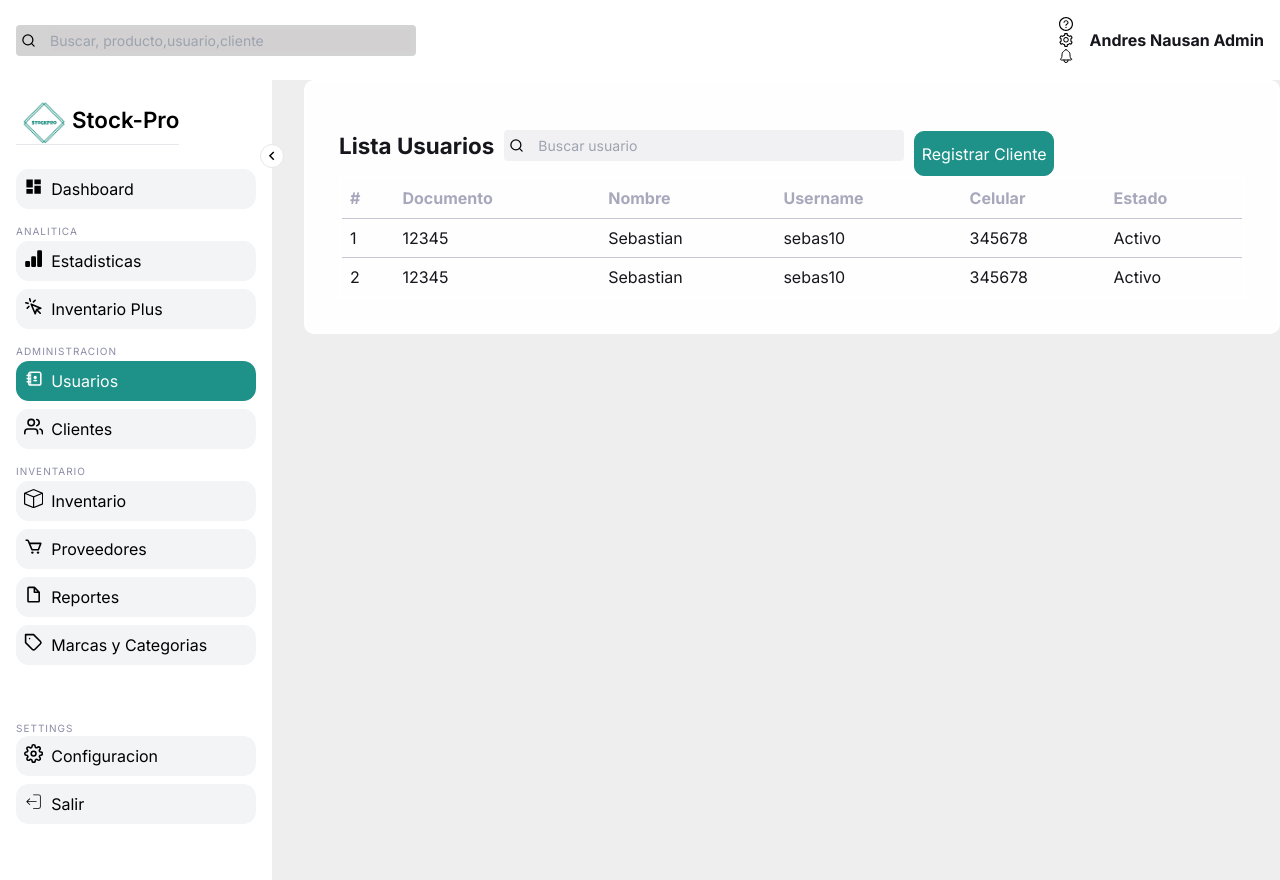
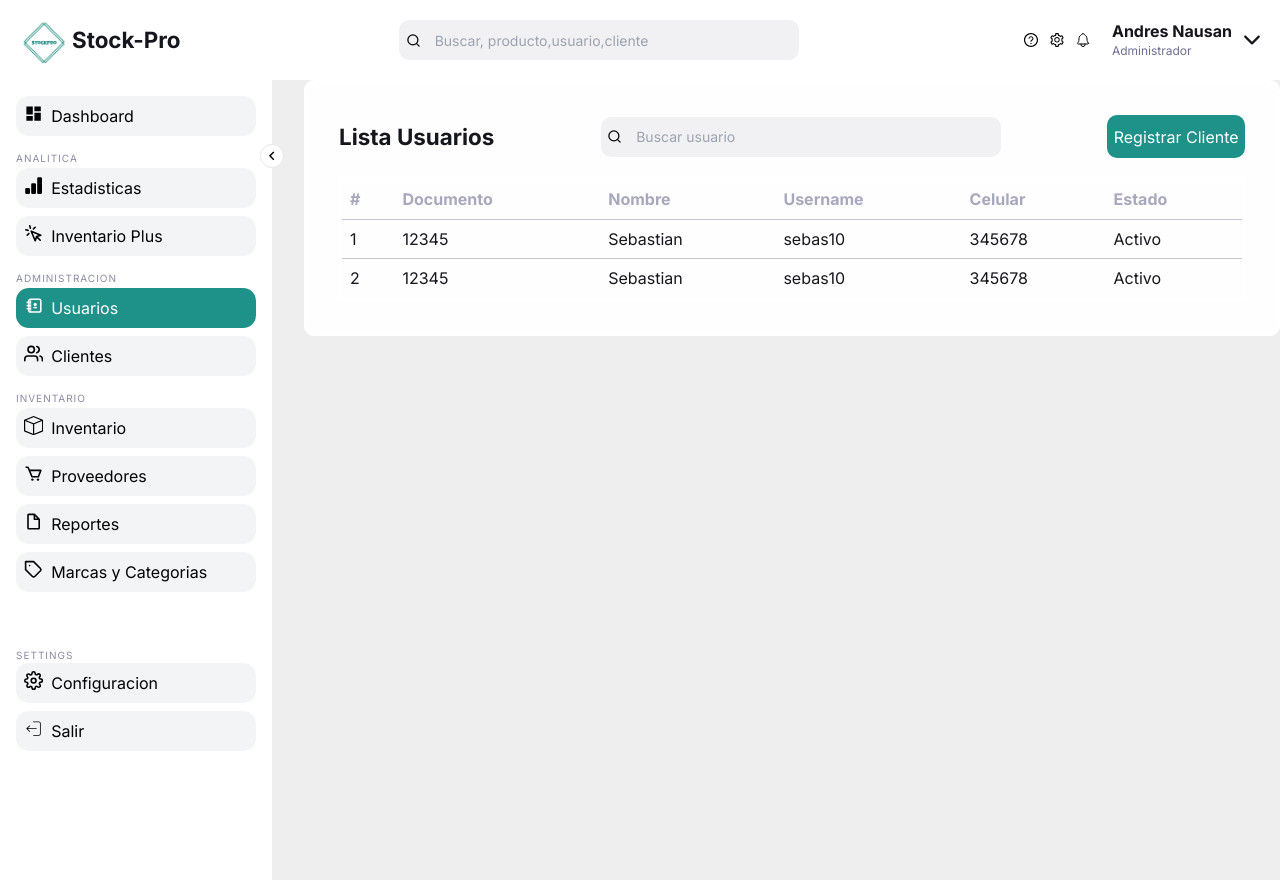
Before and after one commit to DevSculptors/frontend-stockpro, a Next.js app: page /dashboard/users in a window 1280 px wide. Built offline with nearby package versions, Linux system fonts and the light colour scheme; no server answers.

Commit message:
NavBar y Side Bar

```diff
--- a/src/app/dashboard/layout.tsx
+++ b/src/app/dashboard/layout.tsx
@@ -8,6 +8,7 @@ import { ModalContext } from "@/context/ModalContext";
 import ModalBase from "@/app/components/Modal/Modal";
 import CreateUserDialog from "./users/Dialogs/CreateUserDialog";
 import { ReactNode, useMemo, useState } from "react";
+import EditUserDialog from "./users/Dialogs/EditUserDialog";
 
 interface Props {
   children: ReactNode | ReactNode[];
@@ -35,7 +36,7 @@ function DashboardLayout({ children }: Props) {
       case "addUser":
         return <CreateUserDialog />;
         case "editUser":
-          return <CreateUserDialog />;
+          return <EditUserDialog />;
       default:
         break;
     }
--- a/src/app/dashboard/users/editUser/editUser.tsx
+++ b/src/app/dashboard/users/Dialogs/EditUserDialog.tsx
@@ -1,38 +1,25 @@
 'use client'
 import {Form} from "@/components/Form";
-import React, { useState } from 'react';
-import Modal from 'react-modal';
-import styles from "../style.module.css";
-
-interface EditProps {
-    title: string
-}
+import React, { useContext } from 'react';
+import { ModalContext } from "@/context/ModalContext";
 
 
-function EditUser({title}:EditProps) {
-    const [isModalOpen, setIsModalOpen] = useState(true);
-    const openModal = () => {
-        setIsModalOpen(true);
+function EditUserDialog() {
+    const { setOpen } = useContext(ModalContext);
+    const onSubmit = (values: any) => {
+        console.log("click en editar usuario");
+        setOpen(false);
+        console.log(values);
     };
 
-    const closeModal = () => {
-        setIsModalOpen(false);
-    };
+    const onCancel = () => {
+        console.log("click en cancelar");
+        setOpen(false);
 
-    const onSubmit = (values:any) => {
-        console.log(values);
-        closeModal();
-    };
+    }
     return (
-        <Modal
-            isOpen={isModalOpen}
-            onRequestClose={closeModal}
-            contentLabel="Add User Modal"
-            className={styles.modalAddUsers}
-            overlayClassName={styles.overlay}
-        >
         <Form
-            title={title}
+            title={"Editar Usuario"}
             onSubmit={onSubmit}
         ><div>
             <div className='my-[10px] grid grid-cols-2 gap-4'>
@@ -105,6 +92,7 @@ function EditUser({title}:EditProps) {
             <div className='my-[10px] grid grid-cols-2 gap-4'>
                 <Form.CancelButton
                     buttonText="Cancelar"
+                    onClick={onCancel}
                 />
                 <Form.SubmitButton
                     buttonText="Editar"
@@ -113,8 +101,7 @@ function EditUser({title}:EditProps) {
 
         </div>
         </Form>
-        </Modal>
     )
 }
 
-export default EditUser
+export default EditUserDialog
--- a/src/app/dashboard/users/page.tsx
+++ b/src/app/dashboard/users/page.tsx
@@ -11,9 +11,12 @@ function User() {
 
   const { open, setOpen, id, setId } = useContext(ModalContext);
 
-  const openModalEdit = () => {};
-
-  const EditUser = () => {};
+  const EditUser = () => {
+      if (setId) {
+      setOpen(true);
+      setId("editUser");
+      console.log(id, "id modal", open, "open modal");}
+  };
 
   return (
     <div className={styles.containerUser}>
@@ -57,13 +60,7 @@ function User() {
         <Table.Row
           indexRow="1"
           rowData={["1", "12345", "Sebastian", "sebas10", "345678", "Activo"]}
-          functionEdit={() => {
-            if (setId) {
-              setOpen(true);
-              setId("editUser");
-              console.log(id, "id modal", open, "open modal");
-            }
-          }}
+          functionEdit={EditUser}
         />
         <Table.Row
           indexRow="2"
--- a/src/app/dashboard/users/style.module.css
+++ b/src/app/dashboard/users/style.module.css
@@ -3,6 +3,12 @@
   padding: 2rem;
   border: 3px solid #fff;
   border-radius: 10px;
+}
+.containerTittle{
+  display: flex;
+  justify-content: space-between;
+  align-items: center;
+  gap: 10px;
 }
 .tittleList{
   font-style: normal;
@@ -13,13 +19,11 @@
   white-space: nowrap;
 }
 .buttonCreateUser{
-  margin-top: 1rem;
   background: #1E9189;
   color: white;
   text-align: center;
   border-radius: 10px;
   padding: .6rem 0.4rem;
-  border: 1px solid #1E9189;
   transition-duration: .3s;
   display: flex;
   align-items: center;
@@ -36,22 +40,17 @@
 .divSearch{
   display: flex;
   width: 400px;
-  padding: 5px 5px;
   align-items: center;
   gap: 14px;
   flex-shrink: 0;
-  border-radius: 4px;
+  border-radius: 10px;
   background: #F1F1F4;
+  padding: .6rem 0.4rem;
 }
 .inputSearch{
   background: #F1F1F4;
   font-size: 14px;
   font-style: normal;
-}
-.containerTittle{
-  display: flex;
-  align-items: center;
-  gap: 10px;
 }
 .modalAddUsers {
   width: fit-content;
--- a/src/components/Form/components/CheckBox.tsx
+++ b/src/components/Form/components/CheckBox.tsx
@@ -18,15 +18,12 @@ export function CheckBox ({label, options, name }: CheckBoxProps) {
     const { formValues, setFormValues } = useContext(FormContext)!
 
     const handleChange = (event: React.ChangeEvent<HTMLInputElement>) => {
-        const { value, checked} = event.target
-        setFormValues((prevValues) => ({
-            ...prevValues,
-            [name]: {
-                ...prevValues[name],
-                [value]: checked,
-            },
+        const { checked } = event.target;
+        setFormValues((prevFormValues) => ({
+            ...prevFormValues,
+            [name]: checked,
         }));
-    }
+    };
 
     return (
         <div className={styles.checkBox}>
@@ -41,7 +38,7 @@ export function CheckBox ({label, options, name }: CheckBoxProps) {
                             id={option.value}
                             name={name}
                             value={option.value}
-                            checked={formValues[name]?.[option.value] || false}
+                            checked={formValues[name] || false}
                             onChange={handleChange}
                         />
                         <label htmlFor={option.value}>{option.label}</label>
--- a/src/components/NavBar/Buttoms.tsx
+++ b/src/components/NavBar/Buttoms.tsx
@@ -23,7 +23,7 @@ const searchItems = [
 ];
 export default function Buttoms() {
   return (
-    <ul>
+    <ul className={styles.buttonsNav}>
       {searchItems.map(({ name, href, icon: Icon }, index) => (
         <li key={index}>
           <Link
--- a/src/components/NavBar/NavBar.tsx
+++ b/src/components/NavBar/NavBar.tsx
@@ -6,13 +6,24 @@ import Button from "./Buttoms";
 import SearchButton from "./SearchButtom"
 import RoleUser from "./RoleUser";
 import styles from "./style.module.css";
+import Image from "next/image";
 
 const Navbar = () => {
     return (
         <>
             <div className="w-full h-20  sticky top-0 bg-white">
-                <div className="container mx-auto px-4 h-full">
+                <nav className="container mx-auto px-4 h-full">
                     <div className="flex justify-between items-center h-full">
+                        <div className={styles.sidebar__top}>
+                            <Image
+                                src="/logo.png"
+                                alt="Logo"
+                                width={90}
+                                height={90}
+                                className={styles.sidebar__logo}
+                            />
+                            <p className={styles.sidebar__logo_name}>Stock-Pro</p>
+                        </div>
                         <ul className="hidden md:flex gap-x-6 ">
                             <li>
                                 <SearchButton />
@@ -24,7 +35,7 @@ const Navbar = () => {
                         </ul>
 
                     </div>
-                </div>
+                </nav>
             </div>
         </>
     );
--- a/src/components/NavBar/RoleUser.tsx
+++ b/src/components/NavBar/RoleUser.tsx
@@ -1,19 +1,28 @@
 import styles from "./style.module.css";
+import { IoIosArrowDown } from 'react-icons/io';
 
 const roleItem = [
   {
     name: "Andres Nausan ",
-    roleName: "Admin ",
+    roleName: "Administrador",
   },
 ];
+
 export default function RoleUser() {
   return (
     <ul>
       {roleItem.map(({ name, roleName }, index) => (
         <li key={index} className={styles.nameUser}>
-          <div className={styles.divRole}>
-            <span className={styles.spanRole}>{name}</span>
-            <span className={styles.spanRoleName}>{roleName}</span>
+          <div className={styles.divNameRol}>
+            <div className={styles.divRole}>
+              <span className={styles.nameUser}>{name}</span>
+              <span className={styles.roleUser}>{roleName}</span>
+            </div>
+            <div>
+              <a href= "/dashboard">
+                <IoIosArrowDown size={24} />
+              </a>
+            </div>
           </div>
         </li>
       ))}
--- a/src/components/NavBar/style.module.css
+++ b/src/components/NavBar/style.module.css
@@ -9,31 +9,35 @@
 .divSearch{
     display: flex;
     width: 400px;
-    padding: 5px 5px;
     align-items: center;
     gap: 14px;
     flex-shrink: 0;
-    border-radius: 4px;
-    background: lightgray;
+    border-radius: 10px;
+    background: #F1F1F4;
+    padding: .6rem 0.4rem;
 }
 .inputSearch{
-    background: #d2d0d0;
-
-    /* B2/Regular */
-    font-family: Inter;
+    background: #F1F1F4;
     font-size: 14px;
     font-style: normal;
     width: 400px;
-
 }
 .divButtomEnd{
     display: flex;
     align-items: center;
     gap: 16px;
 }
+.divNameRol{
+    display: flex;
+    align-items: center;
+    gap: 8px;
+}
+.divRole{
+    display: inline-grid;
+    align-items: center;
+}
 .nameUser{
     color: var(--grey-900, #16161D);
-    /* B1/Bold */
     font-size: 16px;
     font-style: normal;
     font-weight: 700;
@@ -41,9 +45,43 @@
 }
 .roleUser{
     color: var(--grey-500, #6E6E91);
-    /* B3/Regular */
     font-size: 12px;
     font-style: normal;
     font-weight: 400;
     line-height: 140%; /* 16.8px */
 }
+.buttonsNav{
+    list-style: none;
+    padding: 5px;
+    display: flex;
+    justify-content: space-between;
+    gap: 10px;
+}
+.sidebar {
+    width: 17rem;
+    height: 100%;
+    background-color: var(--color-bg);
+    padding: 1rem;
+    transition: all 0.4s cubic-bezier(0.175, 0.885, 0.32, 1.1);
+    overflow: hidden;
+}
+
+.sidebar__top {
+    width: max-content;
+    display: flex;
+    align-items: center;
+}
+.sidebar__logo {
+    width: 3.5rem;
+    height: 3rem;
+    object-fit: contain;
+    border-radius: 1rem;
+}
+
+.sidebar__logo_name {
+    font-style: normal;
+    color: #16161D;
+    font-size: 1.4rem;
+    font-weight: 700;
+    line-height: 140%;
+}
--- a/src/components/SideBar/SideBar.tsx
+++ b/src/components/SideBar/SideBar.tsx
@@ -102,17 +102,7 @@ export default function SideBar() {
         {isCollapsed ? <MdKeyboardArrowRight /> : <MdKeyboardArrowLeft />}
       </button>
       <aside className={styles.sidebar} data-collapse={isCollapsed}>
-        <div className={styles.sidebar__top}>
-          <Image
-            src="/logo.png"
-            alt="Logo"
-            width={80}
-            height={80}
-            className={styles.sidebar__logo}
-          />
-          <p className={styles.sidebar__logo_name}>Stock-Pro</p>
-        </div>
-        <br />
+
         <ul className={styles.sidebar__list}>
           {sidebarItems.map(({ name, href, icon: Icon, text }) => (
             <li className={styles.sidebar__item} key={name}>
--- a/src/components/Table/styles.module.scss
+++ b/src/components/Table/styles.module.scss
@@ -1,4 +1,5 @@
 .table {
+  margin-top: 1.2rem;
   background: #fefefe;
   padding: 2rem;
   border: 3px solid #fff;
```
